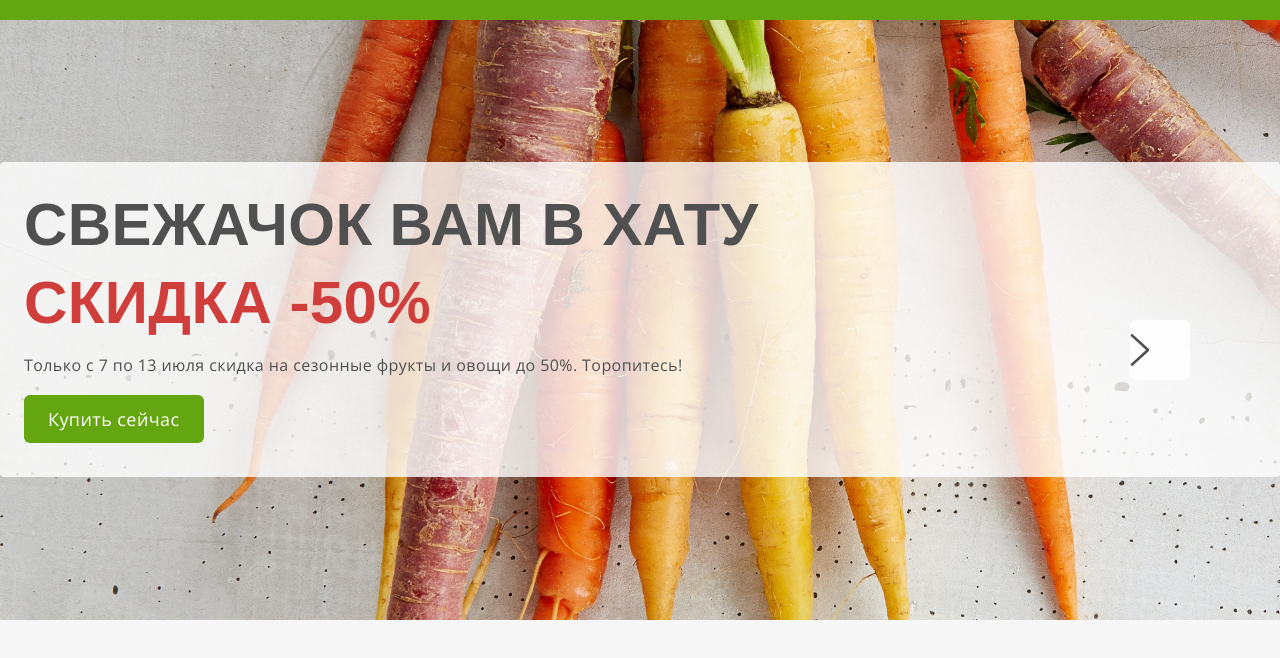
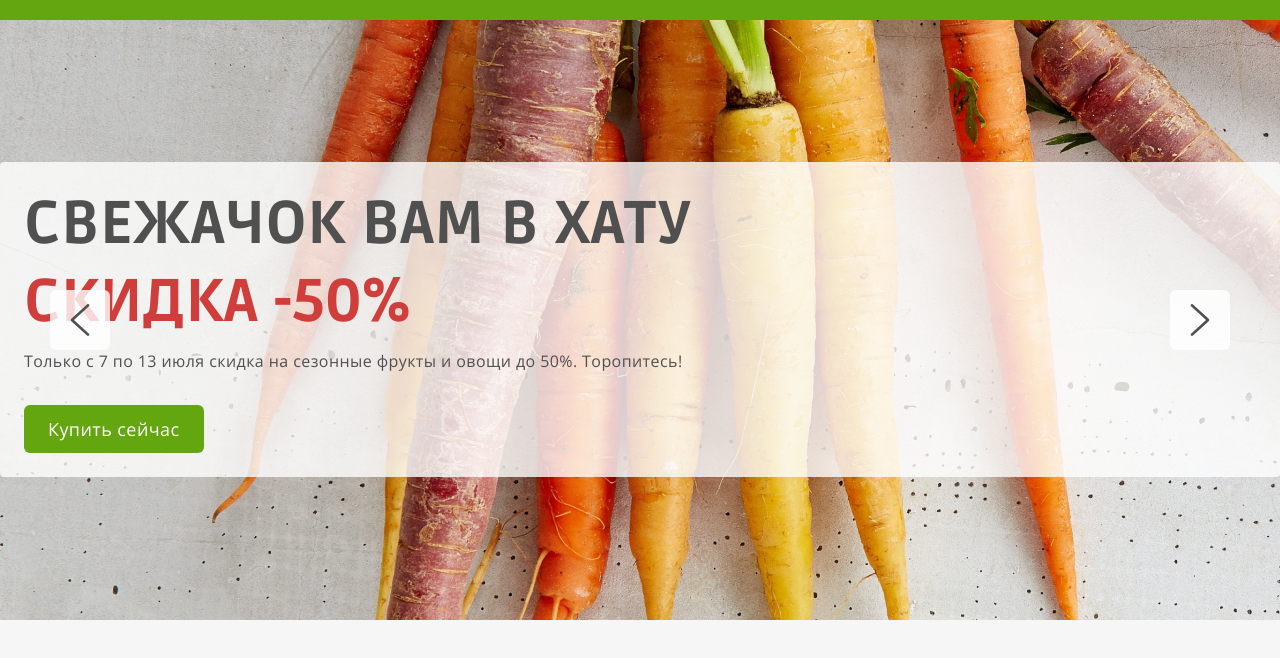
Before and after one commit to korchinmv/freshok, a website: page app/index.html in a window 1280 px wide. Shown: the part 142-800 px from the top of the page. Drawn offline with nearby package versions, Linux system fonts and the light colour scheme; files that its build step writes are made by us from their sources.

Commit message:
fix hero title font, hero arrows

```diff
--- a/app/js/main.js
+++ b/app/js/main.js
@@ -2,7 +2,7 @@ $(function () {
   $('.hero-slider').slick({
     // autoplay: true,
     autoplaySpeed: 4000,
-    prevArrow: '<button type="button" class="slick-prev"><img src="/images/elements/prev-arrow.svg" alt=""></button>',
-    nextArrow: '<button type="button" class="slick-next"><img src="/images/elements/next-arrow.svg" alt=""></button>',
+    prevArrow: '<button type="button" class="slick-prev"><img class="arrow" src="/images/elements/prev-arrow.svg" alt=""></button>',
+    nextArrow: '<button type="button" class="slick-next"><img class="arrow" src="/images/elements/next-arrow.svg" alt=""></button>',
   });
 });
--- a/app/scss/_fonts.scss
+++ b/app/scss/_fonts.scss
@@ -62,11 +62,11 @@
 }
 
 @font-face {
-  font-family: "Ruda-Black";
-  src: local("Ruda-Black"), url("../fonts/Ruda-Black.woff2") format("woff2"),
-    url("../fonts/Ruda-Black.woff") format("woff");
+  font-family: "Ruda-ExtraBold";
+  src: local("Ruda-ExtraBold"), url("../fonts/Ruda-ExtraBold.woff2") format("woff2"),
+    url("../fonts/Ruda-ExtraBold.woff") format("woff");
   font-style: normal;
-  font-weight: 900;
+  font-weight: 800;
   font-display: swap;
 }
 
--- a/app/scss/_vars.scss
+++ b/app/scss/_vars.scss
@@ -35,9 +35,9 @@
   font-weight: 700;
 }
 
-%ruda-900 {
-  font-family: "Ruda-Back", sans-serif;
-  font-weight: 900;
+%ruda-800 {
+  font-family: "Ruda-ExtraBold", sans-serif;
+  font-weight: 800;
 }
 
 %roboto-600 {
--- a/app/scss/style.scss
+++ b/app/scss/style.scss
@@ -86,6 +86,7 @@
   top: 50px;
   border: 1px solid $grey;
   z-index: 999;
+  transition: all 0.3s;
   &__item {
     width: 238px;
     padding: 15px 45px 15px 24px;
@@ -221,6 +222,7 @@
 
 .hero-slider {
   display: flex;
+  position: relative;
   &__item {
     min-height: 600px;
     padding: 142px 0;
@@ -234,12 +236,12 @@
     margin: 0 auto;
   }
   &__title {
-    @extend %ruda-900;
+    @extend %ruda-800;
     font-size: 60px;
     line-height: 1.3;
     color: $hero-title-color;
     text-transform: uppercase;
-    margin-bottom: 12px;
+    margin-bottom: 8px;
   }
   &__subtitle {
     display: block;
@@ -248,7 +250,7 @@
   &__text {
     font-size: 16px;
     color: $hero-title-color;
-    margin-bottom: 32px;
+    margin-bottom: 46px;
   }
 }
 
@@ -256,24 +258,29 @@
   @extend %green-btn;
 }
 
-.slick-prev,
-.slick-next {
+.slick-arrow {
   width: 60px;
   height: 60px;
   background-color: $hero-block;
   position: absolute;
   border-radius: 6px;
+  z-index: 2;
 }
 
 .slick-prev {
-  top: 50px;
-  left: 20px;
+  top: 50%;
+  left: 50px;
+  transform: translate(0, -50%);
 }
 
 .slick-next {
-  right: 60px;
   top: 50%;
-  transform: translate(-50%);
+  right: 50px;
+  transform: translate(0, -50%);
+}
+
+.arrow {
+  margin: 0 auto;
 }
 
 .hero-info__icon {
```
Also changed, not shown: app/fonts/Ruda-ExtraBold.woff (added), app/fonts/Ruda-ExtraBold.woff2 (added), app/js/main.min.js.
